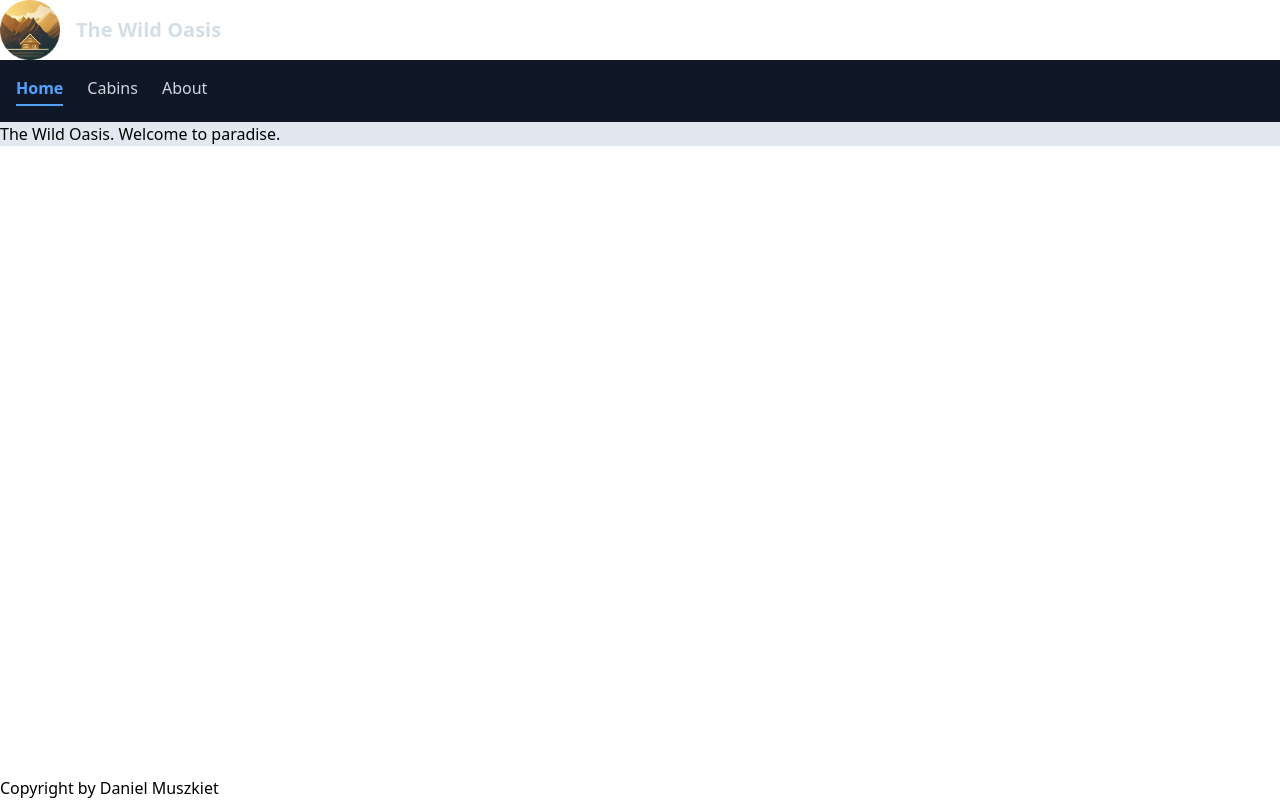
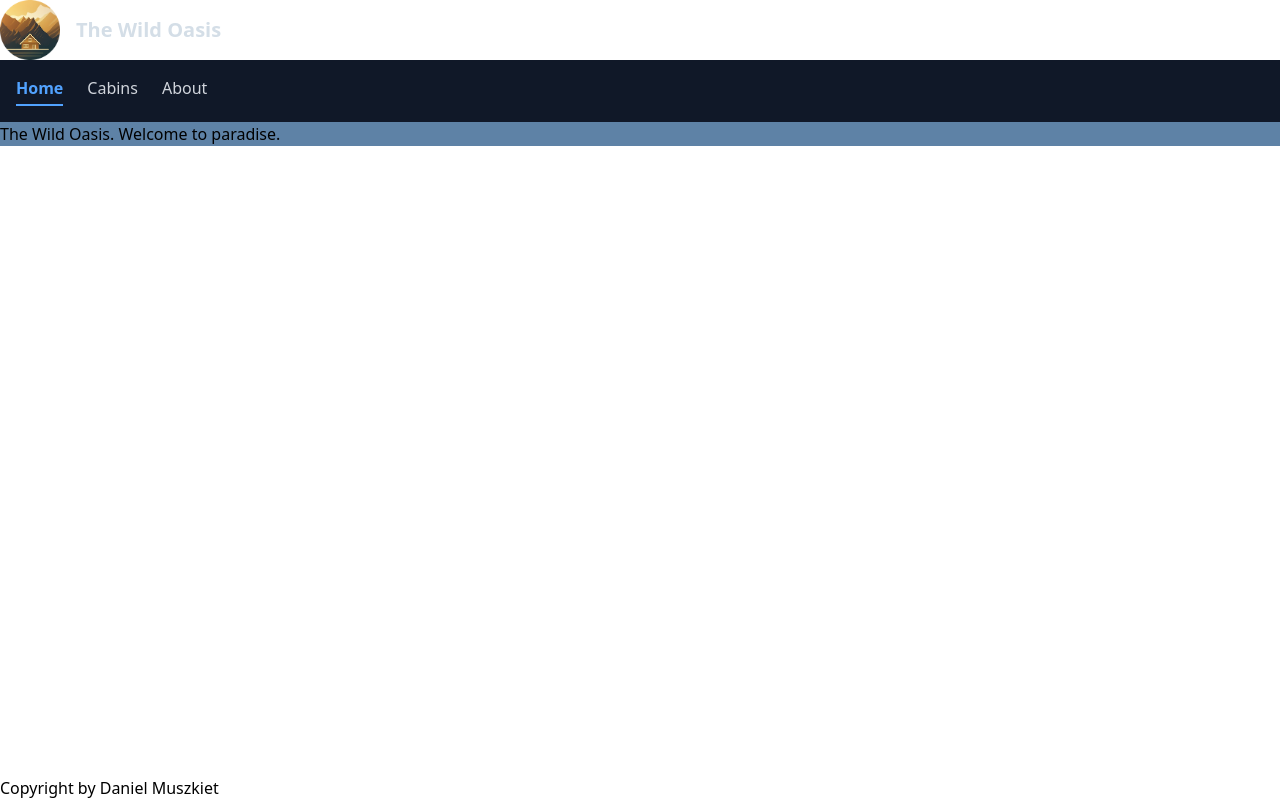
Before and after one commit to danielmuszkiet/the-wild-oasis-website, a Next.js app: page / in a window 1280 px wide. Built offline with nearby package versions, Linux system fonts and the light colour scheme.

Commit message:
ad date-fns package

```diff
--- a/app/page.tsx
+++ b/app/page.tsx
@@ -1,7 +1,7 @@
 export default function Page() {
   return (
     <div>
-      <h1 className="bg-primary-50">The Wild Oasis. Welcome to paradise.</h1>
+      <h1 className="bg-primary-500">The Wild Oasis. Welcome to paradise.</h1>
     </div>
   );
 }
--- a/package.json
+++ b/package.json
@@ -10,6 +10,7 @@
   },
   "dependencies": {
     "clsx": "^2.1.1",
+    "date-fns": "^4.1.0",
     "next": "15.5.2",
     "react": "19.1.1",
     "react-dom": "19.1.1"
```
